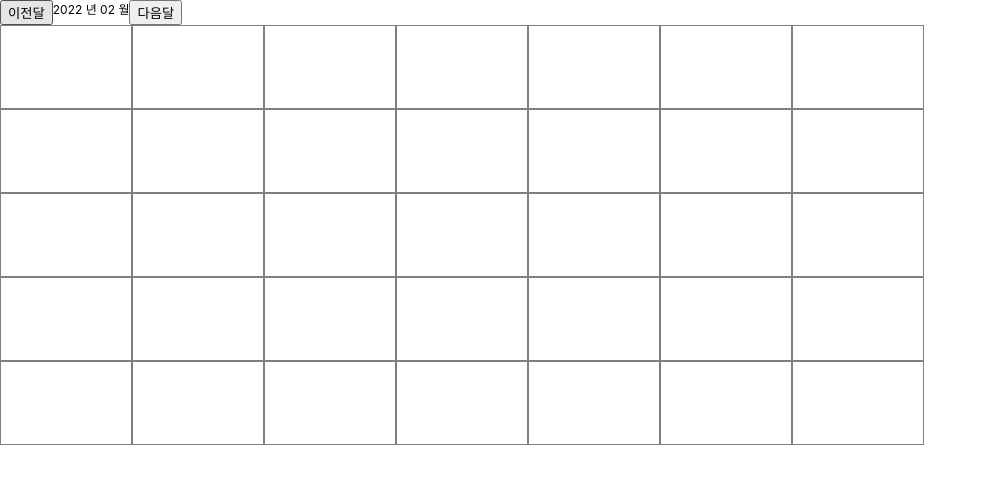
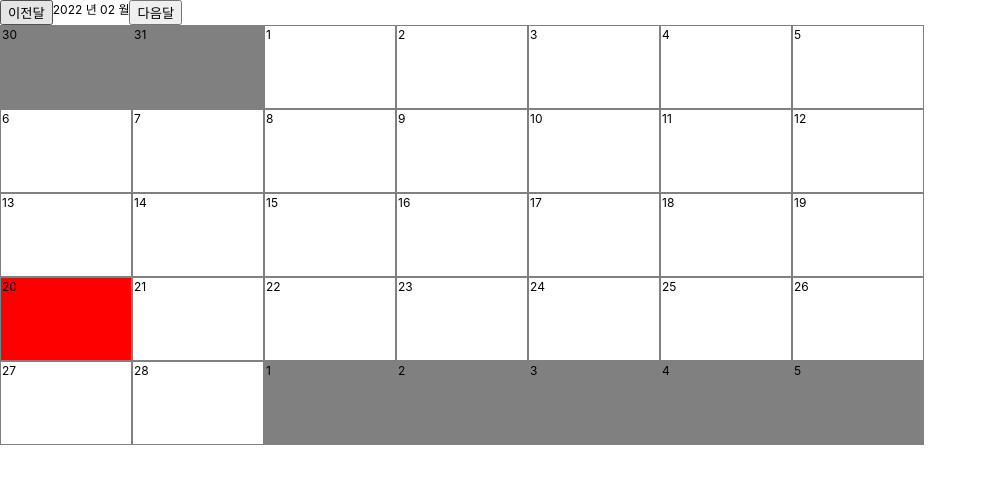
Before and after one commit to lee-kangpyo/ruby-diary, a React (Create React App) app: page / in a window 1280 px wide. Shown: the top 484 px of the page, without its empty margins (0-987 px from the left). Built offline with nearby package versions, Linux system fonts and the light colour scheme.

Commit message:
콤포넌트 분리에 props 적용

```diff
--- a/src/component/calendar.js
+++ b/src/component/calendar.js
@@ -9,10 +9,9 @@ const Calendar = () => {
   const firstWeek = today.clone().startOf('month').week();
   const lastWeek = today.clone().endOf('month').week() === 1 ? 53 : today.clone().endOf('month').week();
 
-  const Day = (index, styles={}, day, clk= f => f )=>{
-    console.log({...styles});
+  const Day = ({index, styles={}, day})=>{
     return (
-      <td key={index} style={{...styles}} onClick={clk}>
+      <td key={index} style={{...styles}} >
         <span>{day}</span>
       </td>
     )
```
